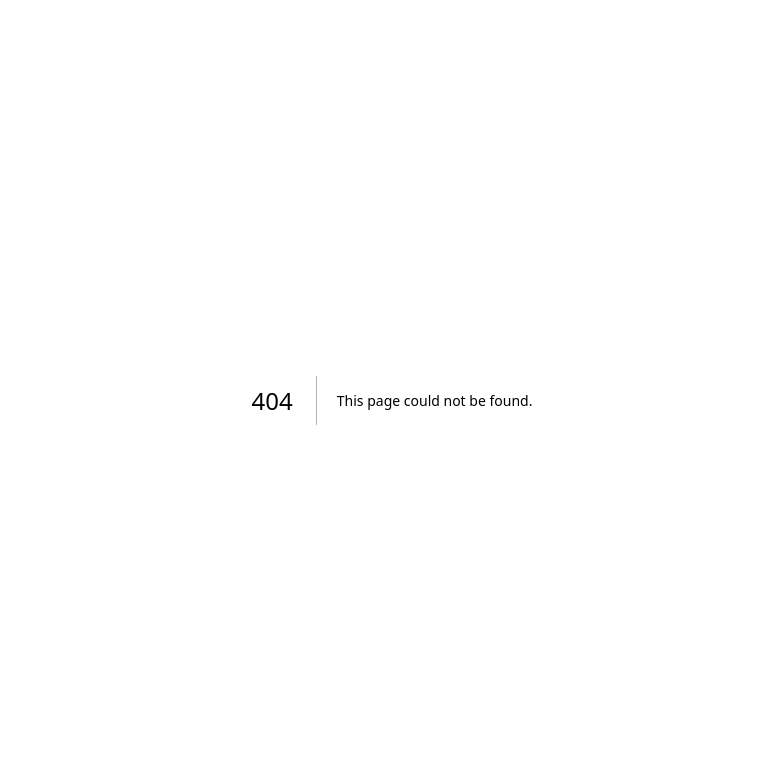
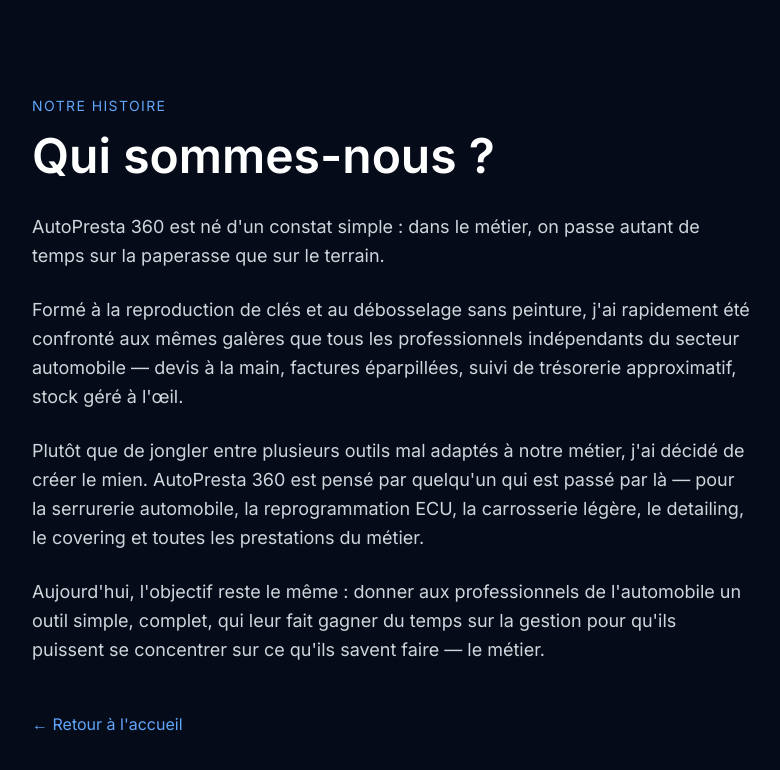
Before and after one commit to impactsolution45-pixel/autopresta360-site, a Next.js app: page /qui-sommes-nous in a window 1280 px wide. Before the commit this address had no page. Shown: the top 770 px of the page, without its empty margins (248-1028 px from the left). Built offline with nearby package versions, Linux system fonts and the light colour scheme.

Commit message:
Create QuiSommesNousPage component with content

```diff
--- /dev/null
+++ b/app/qui-sommes-nous/page.tsx
@@ -0,0 +1,56 @@
+export default function QuiSommesNousPage() {
+  return (
+    <main className="min-h-screen bg-[#050b18] text-white">
+      <section className="max-w-3xl mx-auto px-6 py-24">
+        <p className="text-sm tracking-widest text-blue-400 uppercase mb-4">
+          Notre histoire
+        </p>
+
+        <h1 className="text-4xl md:text-5xl font-bold mb-8 leading-tight">
+          Qui sommes-nous&nbsp;?
+        </h1>
+
+        <div className="space-y-6 text-gray-300 text-lg leading-relaxed">
+          <p>
+            AutoPresta 360 est né d&apos;un constat simple&nbsp;: dans le
+            métier, on passe autant de temps sur la paperasse que sur le
+            terrain.
+          </p>
+
+          <p>
+            Formé à la reproduction de clés et au débosselage sans peinture,
+            j&apos;ai rapidement été confronté aux mêmes galères que tous les
+            professionnels indépendants du secteur automobile — devis à la
+            main, factures éparpillées, suivi de trésorerie approximatif,
+            stock géré à l&apos;œil.
+          </p>
+
+          <p>
+            Plutôt que de jongler entre plusieurs outils mal adaptés à notre
+            métier, j&apos;ai décidé de créer le mien. AutoPresta 360 est
+            pensé par quelqu&apos;un qui est passé par là — pour la
+            serrurerie automobile, la reprogrammation ECU, la carrosserie
+            légère, le detailing, le covering et toutes les prestations du
+            métier.
+          </p>
+
+          <p>
+            Aujourd&apos;hui, l&apos;objectif reste le même&nbsp;: donner aux
+            professionnels de l&apos;automobile un outil simple, complet, qui
+            leur fait gagner du temps sur la gestion pour qu&apos;ils puissent
+            se concentrer sur ce qu&apos;ils savent faire — le métier.
+          </p>
+        </div>
+
+        <div className="mt-12">
+          <a
+            href="/"
+            className="inline-block text-blue-400 hover:text-blue-300 transition-colors"
+          >
+            ← Retour à l&apos;accueil
+          </a>
+        </div>
+      </section>
+    </main>
+  );
+}
```
